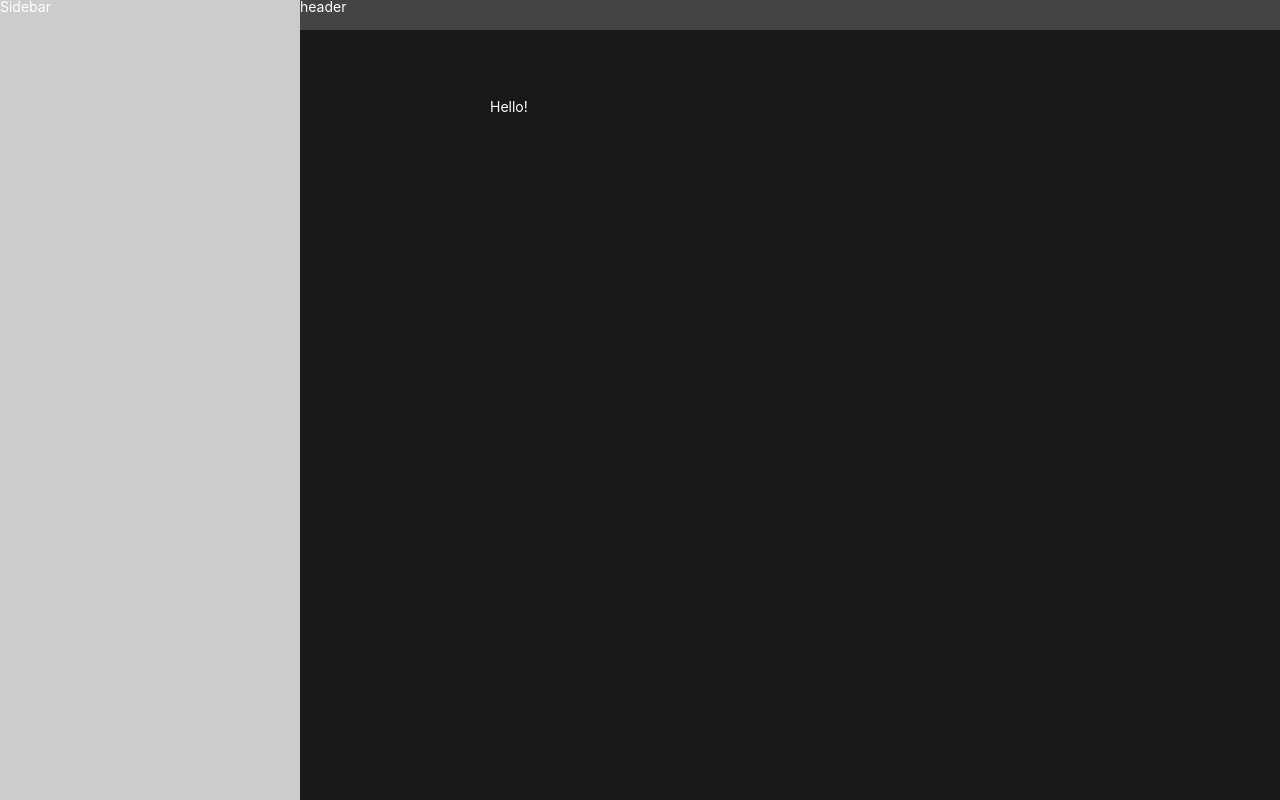
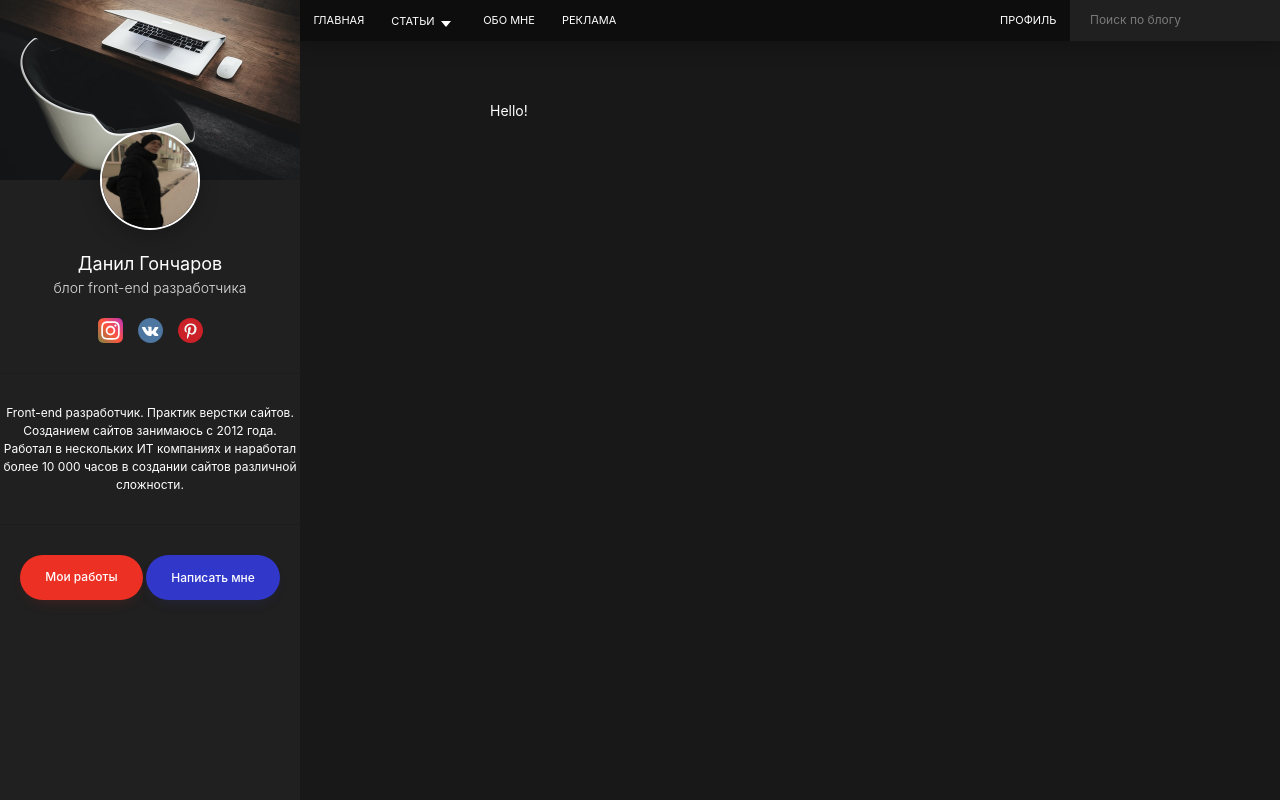
Before and after one commit to Goncharov-Danil/personal-blog, a website: page src/index.html in a window 1280 px wide. Drawn offline with nearby package versions, Linux system fonts and the light colour scheme; files that its build step writes are made by us from their sources.

Commit message:
Завершил работу с header

```diff
--- a/src/assets/scss/_vars.scss
+++ b/src/assets/scss/_vars.scss
@@ -1,6 +1,9 @@
 $primary:   #202020;
 $secondary: #121212;
 $white:     #fff;
+$red:       #ed3024;
+$blue:      #3137c9;
+$black:      #000000;
 
 $z-index-sidebar: 1000;
 $z-index-header:  1000;
--- /dev/null
+++ b/src/assets/scss/blocks/btn.scss
@@ -0,0 +1,38 @@
+.btn {
+  display: inline-block;
+  vertical-align: top;
+  padding: 1.12em 2.1em;
+
+  background: $secondary;
+  border: none;
+  cursor: pointer;
+  border-radius: 3em;
+
+  font-family: inherit;
+  font-size: 1.2rem;
+  font-weight: 500;
+  color: $white;
+  text-decoration: none;
+
+  transition: background-color .2s linear;
+
+  &--red {
+    background-color: $red;
+    box-shadow: 0 7px 17px -10px
+    rgba($red, .3);
+
+    &:hover {
+      background-color: darken($red, 5%);
+    }
+  }
+
+  &--blue {
+    background-color: $blue;
+    box-shadow: 0 7px 17px -10px
+    rgba($blue, .3);
+
+    &:hover {
+      background-color: darken($blue, 5%);
+    }
+  }
+}
--- a/src/assets/scss/blocks/header.scss
+++ b/src/assets/scss/blocks/header.scss
@@ -1,11 +1,23 @@
 .header {
+    display: flex;
     width: calc(100% - #{$sidebar-width});
-    height: 30px;
 
-    background-color: #444;
+    background-color: #0d0d0d;
+    box-shadow: 0 5px 22px
+    rgba(0, 0, 0, .25);
 
     position: fixed;
     top: 0;
     right: 0;
     z-index: $z-index-header;
 }
+
+.header_left {
+    width: 60%;
+}
+
+.header_right {
+    width: 40%;
+    display: flex;
+    justify-content: flex-end;
+}
--- /dev/null
+++ b/src/assets/scss/blocks/nav.scss
@@ -0,0 +1,50 @@
+.nav_list {
+  display: flex;
+}
+
+.nav-items {
+  position: relative;
+
+  &:hover {
+
+    .nav_link {
+      background-color: $blue;
+    }
+    > .subnav {
+      display: block;
+    }
+  }
+}
+
+.nav_link {
+  display: block;
+  padding: 1.35rem;
+
+  font-size: 1.1rem;
+  line-height: 1.2;
+  text-transform: uppercase;
+  color: $white;
+  text-decoration: none;
+
+  transition: background-color .2s linear;
+
+  &.has-subnav {
+    position: relative;
+    padding-right: 3.5rem;
+    margin-top: 1px;
+    transition: inherit;
+
+    &:after {
+      content: "";
+      display: block;
+      border-style: solid;
+      border-width: 6px 5px 0 5px;
+      border-color: $white transparent transparent transparent;
+
+      position: absolute;
+      top: 50%;
+      right: 1.35rem;
+      transform: translate(-50%);
+    }
+  }
+}
--- /dev/null
+++ b/src/assets/scss/blocks/profile.scss
@@ -0,0 +1,35 @@
+.profile_avatar {
+  display: block;
+  width: 100px;
+  height: 100px;
+  margin: -5rem auto 2rem;
+  position: relative;
+
+  border: 2px solid $white;
+  box-shadow: 0 7px 20px
+  rgba(0,0,0, .25);
+  border-radius: 50%;
+}
+
+.profile_name {
+  font-size: 1.8rem;
+  text-align: center;
+}
+
+.profile_prof {
+  margin-bottom:2rem;
+  font-size: 1.4rem;
+  font-weight: 300;
+  color: #DEDEDE;
+  text-align: center;
+}
+
+.profile_text {
+  padding: 3rem 0;
+  margin: 3rem 0;
+  font-size: 1.2rem;
+  text-align: center;
+
+  border-top: 1px solid #1c1c1c;
+  border-bottom: 1px solid #1c1c1c;
+}
--- /dev/null
+++ b/src/assets/scss/blocks/search.scss
@@ -0,0 +1,22 @@
+.search {
+  background-color: $primary;
+  max-width: 21rem;
+  width: 100%;
+}
+
+.search_input {
+  display: block;
+  width: 100%;
+  padding: 1.2rem 2rem;
+
+  background: transparent;
+  border: none;
+
+  font-family: inherit;
+  font-size: 1.2rem;
+  color: $white;
+
+  &::placeholder {
+    color: rgba($white, .4);
+  }
+}
--- a/src/assets/scss/blocks/sidebar.scss
+++ b/src/assets/scss/blocks/sidebar.scss
@@ -2,10 +2,35 @@
     width: $sidebar-width;
     height: 100vh;
 
-    background-color: #ccc;
+    background-color: $primary;
+    //box-shadow: 5px 0 15px;
+    //rgba(#050505, .1);
 
     position: fixed;
     top: 0;
     left: 0;
     z-index: $z-index-sidebar;
 }
+
+.sidebar-header {
+    height: 180px;
+    background-color: $secondary;
+
+    img {
+        display: block;
+        width: 100%;
+        height: 100%;
+        object-fit: fill;
+    }
+}
+
+.sidebar_content {
+    padding: 0 2rem;
+    margin-top: -5rem;
+}
+
+.sidebar-footer {
+    display: flex;
+    justify-content: space-between;
+    padding: 0 2rem;
+}
--- /dev/null
+++ b/src/assets/scss/blocks/social.scss
@@ -0,0 +1,8 @@
+.social {
+  display: flex;
+  justify-content: center;
+}
+
+.social_items {
+  margin: 0 .75rem;
+}
--- /dev/null
+++ b/src/assets/scss/blocks/subnav.scss
@@ -0,0 +1,30 @@
+.subnav {
+  display: none;
+
+  width: 165px;
+  padding: .5rem 0;
+
+  background-color: $blue;
+  border-radius: 0 0 5px 5px;
+  box-shadow: 0 6px 8px
+  rgba($black, .2);
+
+  position: absolute;
+  top: 100%;
+  left: 0;
+}
+
+.subnav-link {
+  display: block;
+  padding: .45rem 1.2rem;
+
+  color: $white;
+  font-size: 1.2rem;
+  text-decoration: none;
+
+  transition: background-color .2s ease-in-out;
+
+  &:hover {
+    background-color: darken($blue, 5%);
+  }
+}
--- a/src/assets/scss/style.scss
+++ b/src/assets/scss/style.scss
@@ -10,6 +10,7 @@ body {
 
     font-family: -apple-system, BlinkMacSystemFont, "Segoe UI", Roboto, "Helvetica Neue", Arial, "Noto Sans", sans-serif, "Apple Color Emoji", "Segoe UI Emoji", "Segoe UI Symbol", "Noto Color Emoji";
     font-size: 1.4rem;
+    line-height: 1.5;
     color: $white;
 }
 
@@ -26,3 +27,9 @@ body {
 @import "blocks/sidebar";
 @import "blocks/main";
 @import "blocks/container";
+@import "blocks/profile";
+@import "blocks/social";
+@import "blocks/btn";
+@import "blocks/nav";
+@import "blocks/search";
+@import "blocks/subnav";
--- a/src/partials/header.html
+++ b/src/partials/header.html
@@ -1 +1,44 @@
-<header class="header">header</header>
+<header class="header">
+    <div class="header_left">
+        <nav class="nav">
+            <ul class="nav_list">
+                <li class="nav-items">
+                    <a href="#" class="nav_link">Главная</a>
+                </li>
+                <li class="nav-items">
+                    <a href="#" class="nav_link has-subnav">Статьи</a>
+
+                    <ul class="subnav">
+                        <li>
+                            <a class="subnav-link" href="#">Создание сайтов</a>
+                        </li>
+                        <li>
+                            <a class="subnav-link" href="#">Интернет маркетинг</a>
+                        </li>
+                        <li>
+                            <a class="subnav-link" href="#">Продвижение видео</a>
+                        </li>
+                    </ul>
+                </li>
+                <li class="nav-items">
+                    <a href="#" class="nav_link">Обо мне</a>
+                </li>
+                <li class="nav-items">
+                    <a href="#" class="nav_link">Реклама</a>
+                </li>
+            </ul>
+        </nav>
+    </div>
+    <div class="header_right">
+        <nav class="nav">
+            <ul class="nav_list">
+                <li class="nav-items">
+                    <a href="#" class="nav_link">Профиль</a>
+                </li>
+            </ul>
+        </nav>
+        <form action="/" method="post" class="search">
+            <input class="search_input" type="text" placeholder="Поиск по блогу" />
+        </form>
+    </div>
+</header>
--- a/src/partials/sidebar.html
+++ b/src/partials/sidebar.html
@@ -1,3 +1,43 @@
 <aside class="sidebar">
-    Sidebar
+    <div class="sidebar-header">
+        <img alt="sidebar-header" src="../assets/images/sidebar_header.jpg"/>
+    </div>
+
+    <div class="sidebar-content">
+        <div class="profile">
+            <img class="profile_avatar" src="../assets/images/profile_avatar.jpg" alt="" />
+            <div class="profile_name">Данил Гончаров</div>
+            <div class="profile_prof">блог front-end разработчика</div>
+
+            <ul class="social">
+                <li class="social_items" >
+                    <a  class="social_link" href="#" target="_blank">
+                        <img src="../assets/images/instagram.svg" alt="instagram">
+                    </a>
+                </li>
+                <li class="social_items">
+                    <a  class="social_link" href="#" target="_blank">
+                        <img src="../assets/images/vk.svg" alt="vk">
+                    </a>
+                </li>
+                <li class="social_items">
+                    <a  class="social_link" href="#" target="_blank">
+                        <img src="../assets/images/pinterest.svg" alt="pinterest">
+                    </a>
+                </li>
+            </ul>
+
+            <div class="profile_text">
+                <p> Front-end разработчик. Практик верстки сайтов.
+                    Созданием сайтов занимаюсь с 2012 года.
+                    Работал в нескольких ИТ компаниях и наработал более 10 000 часов
+                    в создании сайтов различной сложности.
+                </p>
+            </div>
+        </div>
+    </div>
+    <div class="sidebar-footer">
+        <a class="btn btn--red" href="#">Мои работы</a>
+        <button  class="btn btn--blue" type="button">Написать мне</button>
+    </div>
 </aside>
```
Also changed, not shown: src/assets/images/instagram.svg (added), src/assets/images/pinterest.svg (added), src/assets/images/profile_avatar.jpg (added), src/assets/images/sidebar_header.jpg (added), src/assets/images/vk.svg (added).
